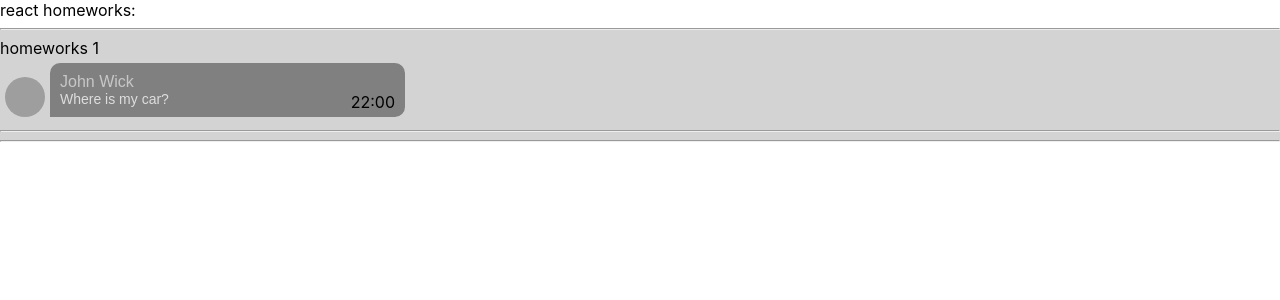
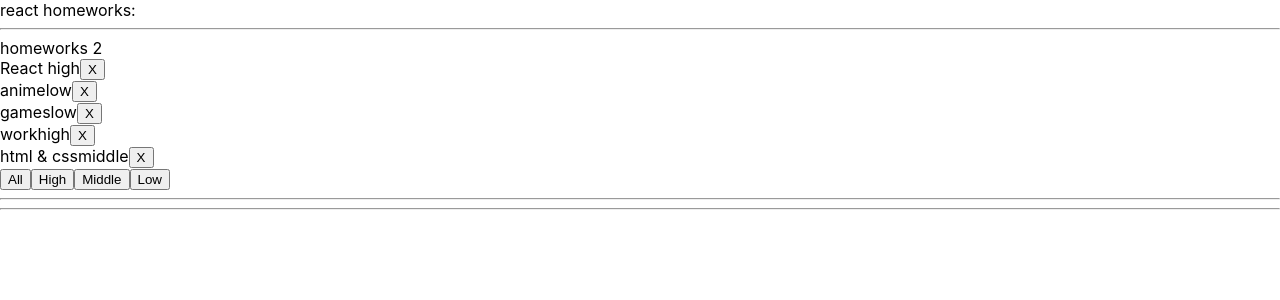
Before and after one commit to IgnatZakalinsky/simple-react-homeworks, a React (Create React App) app: page / in a window 1280 px wide. Shown: the top 300 px of the page. Built offline with nearby package versions, Linux system fonts and the light colour scheme; grey boxes are pictures that could not be loaded.

Commit message:
HomeWork2 - Done

```diff
--- a/src/p1-main/m1-ui/u1-app/App.tsx
+++ b/src/p1-main/m1-ui/u1-app/App.tsx
@@ -1,13 +1,14 @@
 import React from 'react'
 import s from './App.module.css'
-import HW1 from '../../../p2-homeworks/h1/HW1'
+// import HW1 from '../../../p2-homeworks/h1/HW1'
+import HW2 from '../../../p2-homeworks/h2/HW2'
 
 function App() {
     return (
         <div className={s.App}>
             <div>react homeworks:</div>
-            <HW1 />
-            {/*<HW2/>*/}
+            {/* <HW1 /> */}
+            <HW2/>
             {/*<HW3/>*/}
             {/*<HW4/>*/}
             {/*<HW5/>*/}
--- a/src/p2-homeworks/h2/Affair.tsx
+++ b/src/p2-homeworks/h2/Affair.tsx
@@ -1,21 +1,25 @@
-import React from 'react'
+import React from "react";
+import { AffairType } from "./HW2";
 
 type AffairPropsType = {
   // key не нужно типизировать
-    affair: any // need to fix any
-    deleteAffairCallback: any // need to fix any
-}
+  affair: AffairType; // need to fix any
+  deleteAffairCallback: (_id: number) => void; // need to fix any
+};
 
 function Affair(props: AffairPropsType) {
-    const deleteCallback = () => {}// need to fix
+  const deleteCallback = () => {
+    props.deleteAffairCallback(props.affair._id);
+  }; // need to fix
 
   return (
     <div>
-            // show some text
+      {props.affair.name}
+      {props.affair.priority}
 
       <button onClick={deleteCallback}>X</button>
     </div>
-    )
+  );
 }
 
-export default Affair
+export default Affair;
--- a/src/p2-homeworks/h2/Affairs.tsx
+++ b/src/p2-homeworks/h2/Affairs.tsx
@@ -1,11 +1,11 @@
 import React from 'react'
 import Affair from './Affair'
-import {AffairType} from './HW2'
+import {AffairType, FilterType} from './HW2'
 
-type AffairsPropsType = { // need to fix any
-    data: any
-    setFilter: any
-    deleteAffairCallback: any
+export type AffairsPropsType = { // need to fix any
+    data: Array<AffairType>
+    setFilter: (filter: FilterType) => void
+    deleteAffairCallback: (_id: number) => void
 }
 
 function Affairs(props: AffairsPropsType) {
@@ -17,10 +17,10 @@
         />
     ))
 
-    const setAll = () => {} // need to fix
-    const setHigh = () => {}
-    const setMiddle = () => {}
-    const setLow = () => {}
+    const setAll = () => {props.setFilter("all")} // need to fix
+    const setHigh = () => {props.setFilter("high")}
+    const setMiddle = () => {props.setFilter("middle")}
+    const setLow = () => {props.setFilter("low")}
 
     return (
         <div>
--- a/src/p2-homeworks/h2/HW2.tsx
+++ b/src/p2-homeworks/h2/HW2.tsx
@@ -1,54 +1,69 @@
-import React, {useState} from 'react'
-import Affairs from './Affairs'
+import React, { useState } from "react";
+import Affairs from "./Affairs";
 
 // types
-export type AffairPriorityType = any // need to fix any
-export type AffairType = any // need to fix any
-export type FilterType = 'all' | AffairPriorityType
+export type AffairPriorityType = "high" | "low" | "middle";
+
+export type AffairType = {
+  _id: number;
+  name: string;
+  priority: string;
+};
+
+export type FilterType = "all" | AffairPriorityType;
 
 // constants
-const defaultAffairs: any = [ // need to fix any
-    {_id: 1, name: 'React', priority: 'high'},
-    {_id: 2, name: 'anime', priority: 'low'},
-    {_id: 3, name: 'games', priority: 'low'},
-    {_id: 4, name: 'work', priority: 'high'},
-    {_id: 5, name: 'html & css', priority: 'middle'},
-]
+const defaultAffairs: Array<AffairType> = [
+  { _id: 1, name: "React ", priority: "high" },
+  { _id: 2, name: "anime", priority: "low" },
+  { _id: 3, name: "games", priority: "low" },
+  { _id: 4, name: "work", priority: "high" },
+  { _id: 5, name: "html & css", priority: "middle" },
+];
 
 // pure helper functions
-export const filterAffairs = (affairs: any, filter: any): any => { // need to fix any
-    if (filter === 'all') return affairs
-    else return // need to fix
+export const filterAffairs = (
+  affairs: Array<AffairType>,
+  filter: FilterType
+) => {
+  // need to fix any
+  if (filter === "middle") {
+    return affairs.filter((e) => e.priority === "middle");
+  } else if (filter === "low") {
+    return affairs.filter((e) => e.priority === "low");
+  } else if (filter === "high") {
+    return affairs.filter((e) => e.priority === "high");
   }
-export const deleteAffair = (affairs: any, _id: any): any => { // need to fix any
-    return // need to fix
-}
+  return affairs;
+};
+export const deleteAffair = (affairs: Array<AffairType>, _id: number) => {
+  // need to fix any
+  return affairs.filter((e) => e._id !== _id);
+};
 
 function HW2() {
-    const [affairs, setAffairs] = useState<any>(defaultAffairs) // need to fix any
-    const [filter, setFilter] = useState<FilterType>('all')
+  const [affairs, setAffairs] = useState<Array<AffairType>>(defaultAffairs); // need to fix any
+  const [filter, setFilter] = useState<FilterType>("all");
 
-    const filteredAffairs = filterAffairs(affairs, filter)
-    const deleteAffairCallback = (_id: any) => setAffairs(deleteAffair(affairs, _id)) // need to fix any
+  const filteredAffairs = filterAffairs(affairs, filter);
+  const deleteAffairCallback = (_id: number) =>
+    setAffairs(deleteAffair(affairs, _id)); // need to fix any
 
   return (
     <div>
-            <hr/>
-            homeworks 2
-
-            {/*should work (должно работать)*/}
+      <hr />
+      homeworks 2{/*should work (должно работать)*/}
       <Affairs
         data={filteredAffairs}
         setFilter={setFilter}
         deleteAffairCallback={deleteAffairCallback}
       />
-
-            <hr/>
+      <hr />
       {/*для личного творчества, могу проверить*/}
       {/*<AlternativeAffairs/>*/}
-            <hr/>
+      <hr />
     </div>
-    )
+  );
 }
 
-export default HW2
+export default HW2;
```
Lines whose indentation alone changed are shown as unchanged.
